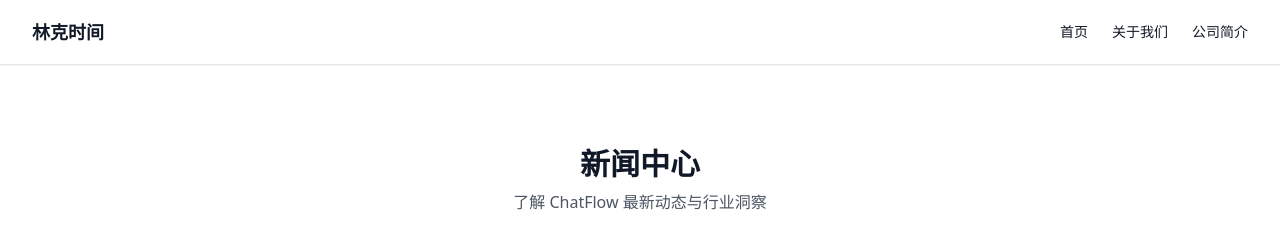
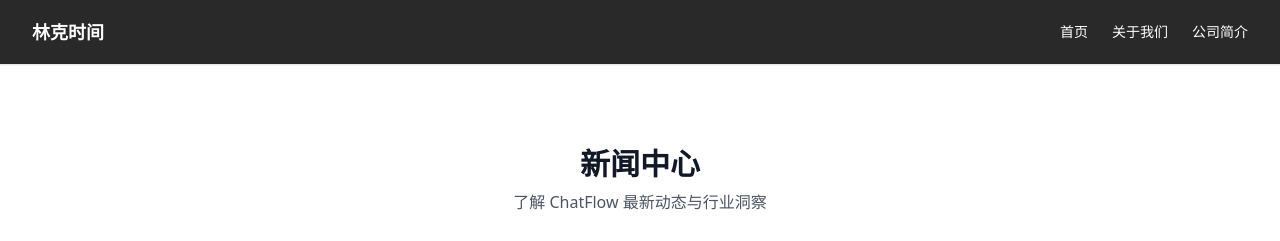
Before and after one commit to wumacms/siteforge-8p73vcf1, a plain HTML site: page about/index.html in a window 1280 px wide. Shown: the top 241 px of the page. Drawn offline with nearby package versions, Linux system fonts and the light colour scheme.

Commit message:
SiteForge: v1786360726557

```diff
--- a/about/index.html
+++ b/about/index.html
@@ -14,7 +14,7 @@
 </head>
 <body>
 
-<nav class="border-b sticky top-0 z-50" style="background-color: #ffffff; color: #111827;">
+<nav class="border-b sticky top-0 z-50" style="background-color: #292929; color: #ffffff;">
   <div class="max-w-7xl mx-auto px-4 sm:px-6 lg:px-8">
     <div class="flex items-center justify-between h-16">
       <a href="/siteforge-8p73vcf1/" class="flex items-center gap-2 hover:opacity-90">
```
Also changed, not shown: index.html (+1 -1 lines), jianjie/index.html (+1 -1 lines).
